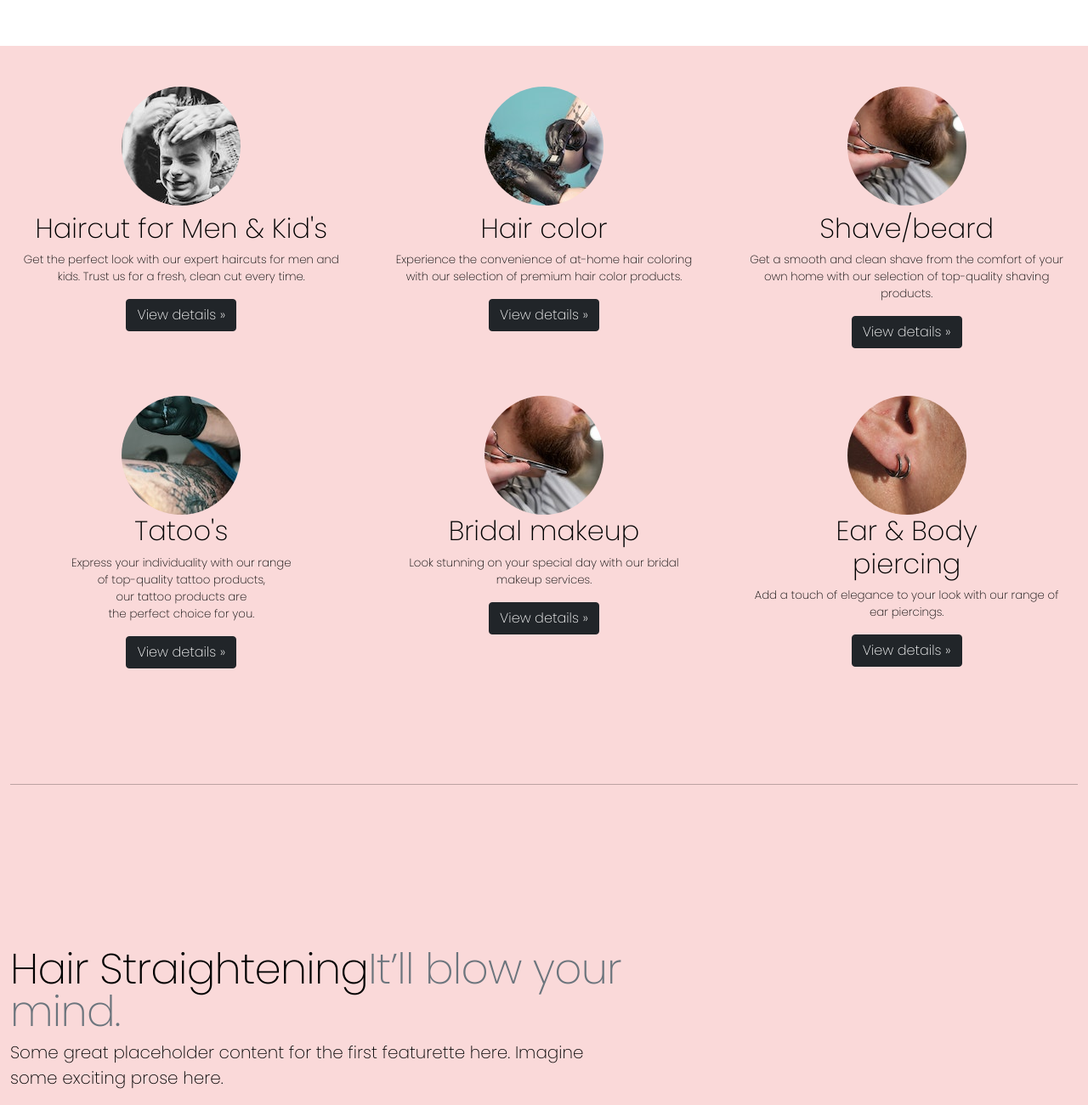
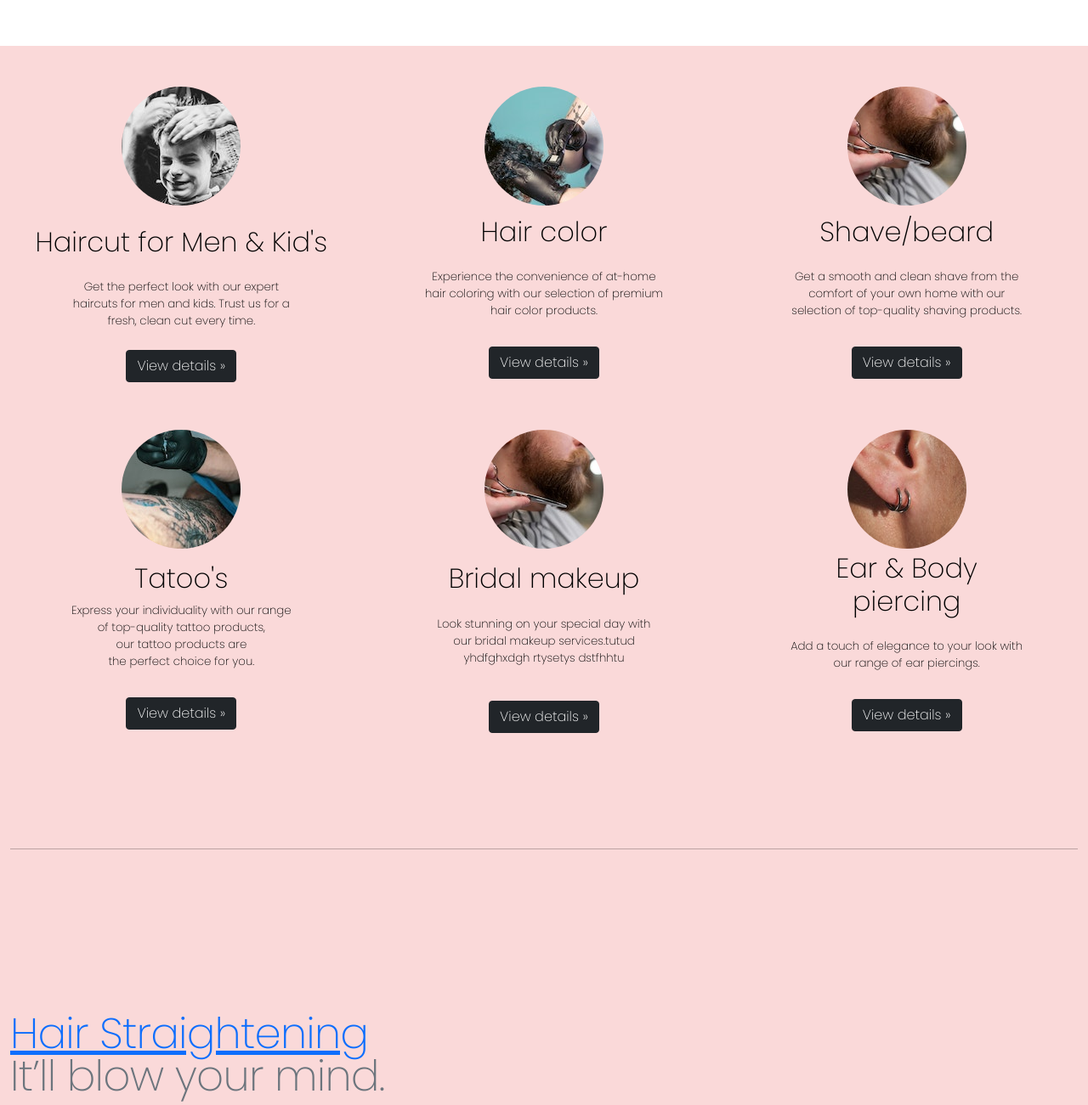
Before and after one commit to Prabhukum/mens_salon_project, a PHP site: page /SS/ in a window 1280 px wide. Shown: the part 394-1695 px from the top of the page at 85% size. Run offline with PHP 8.4, Linux system fonts and the light colour scheme; the visitor is signed in with stand-in values (Sample User, id 1); grey boxes are pictures that could not be loaded.

Commit message:
Update index.php

```diff
--- a/index.php
+++ b/index.php
@@ -87,7 +87,7 @@
     <div class="carousel-inner">
       <div class="carousel-item active">
         <video class="img-fluid" autoplay loop muted><source src="app\videos\V1 Adobeexpress.mp4" type="video/mp4" /></video>
-        <div class="carousel-caption d-none d-md-block">
+        <div class="carousel-caption d-md-block">
           <h1>Salon at home experience</h1>
           <p>"Welcome to the comfort of your own home, where luxury meets relaxation. Our salon at home experience is designed to make you feel pampered and rejuvenated, leaving you with a renewed sense of beauty and confidence.".</p>
           <p><a class="btn btn-lg btn-primary" href="#">Subscribe today</a></p>
@@ -95,14 +95,14 @@
       </div>
       <div class="carousel-item">
         <video class="img-fluid" autoplay loop muted><source src="app\videos\Pexels-Dronca-Rafael-7085993.mp4" type="video/mp4" /></video>
-        <div class="carousel-caption d-none d-md-block">
+        <div class="carousel-caption dd-md-block">
           <h5>Second slide label</h5>
           <p>Some representative placeholder content for the second slide.</p>
         </div>
       </div>
       <div class="carousel-item">
         <video class="img-fluid" autoplay loop muted><source src="app/videos/V3.mp4" type="video/mp4" /></video>
-        <div class="carousel-caption d-none d-md-block">
+        <div class="carousel-caption d-md-block">
           <h5>Third slide label</h5>
           <p>Some representative placeholder content for the third slide.</p>
         </div>
@@ -133,27 +133,27 @@
         <div class="col-lg-4 mt-5 ">
         <!-- <svg class="bd-placeholder-img rounded-circle" width="140" height="140" xmlns="http://www.w3.org/2000/svg" role="img" aria-label="Placeholder: 140x140" preserveAspectRatio="xMidYMid slice" focusable="false"><title>Placeholder</title><rect width="100%" height="100%" fill="#777"/><text x="50%" y="50%" fill="#777" dy=".3em">140x140</text></svg> -->
        <a href="haircut for men & kid's Card-Section.html"><img src="app/saloon/pexels-kevin-bidwell-9491365.jpg" class="rounded-circle  mb-2" width="140" height="140" alt=""></a>
-        <h2>Haircut for Men & Kid's</h2>
-        <p>Get the perfect look with our expert haircuts for men and kids. Trust us for a fresh, clean cut every time.</p>
-        <p><a class="btn btn-dark" href="haircut for men & kid's Card-Section.html">View details &raquo;</a></p>
+        <h2 class="mt-lg-3">Haircut for Men & Kid's</h2>
+        <p class="mt-lg-4 px-lg-5">Get the perfect look with our expert haircuts for men and kids. Trust us for a fresh, clean cut every time.</p>
+        <p><a class="btn btn-dark mt-lg-2" href="haircut for men & kid's Card-Section.html">View details &raquo;</a></p>
       </div><!-- /.col-lg-4 -->
 
        <!------------------------------------ Hair color -------------------->
       <div class="col-lg-4 mt-5">
         <!-- <svg class="bd-placeholder-img rounded-circle" width="140" height="140" xmlns="http://www.w3.org/2000/svg" role="img" aria-label="Placeholder: 140x140" preserveAspectRatio="xMidYMid slice" focusable="false"><title>Placeholder</title><rect width="100%" height="100%" fill="#777"/><text x="50%" y="50%" fill="#777" dy=".3em">140x140</text></svg> -->
         <a href="Hair color Card-Section.html"><img src="app/saloon/pexels-john-diez-7389074.jpg" class="rounded-circle  mb-2" width="140" height="140" alt=""></a>
-        <h2>Hair color</h2>
-        <p>Experience the convenience of at-home hair coloring with our selection of premium hair color products.</p>
-        <p><a class="btn btn-dark" href="Hair color Card-Section.html">View details &raquo;</a></p>
+        <h2 class="mt-lg-1">Hair color</h2>
+        <p class="mt-lg-4 px-lg-5">Experience the convenience of at-home hair coloring with our selection of premium hair color products.</p>
+        <p><a class="btn btn-dark mt-lg-3" href="Hair color Card-Section.html">View details &raquo;</a></p>
       </div><!-- /.col-lg-4 -->
 
       <!------------------------------------- shave/beard ---------------------------------------------- -->
       <div class="col-lg-4 mt-5">
         <!-- <svg class="bd-placeholder-img rounded-circle" width="140" height="140" xmlns="http://www.w3.org/2000/svg" role="img" aria-label="Placeholder: 140x140" preserveAspectRatio="xMidYMid slice" focusable="false"><title>Placeholder</title><rect width="100%" height="100%" fill="#777"/><text x="50%" y="50%" fill="#777" dy=".3em">140x140</text></svg> -->
         <a href="Shave_Beard_Card_Section.html"><img src="app/saloon/pexels-cottonbro-studio-3998419 (1).jpg" class="rounded-circle mb-2" width="140" height="140" alt=""></a>
-        <h2>Shave/beard</h2>
-        <p>Get a smooth and clean shave from the comfort of your own home with our selection of top-quality shaving products.</p>
-        <p><a class="btn btn-dark" href="Shave_Beard_Card_Section.html">View details &raquo;</a></p>
+        <h2 class="mt-lg-1">Shave/beard</h2>
+        <p class="mt-lg-4 px-lg-5">Get a smooth and clean shave from the comfort of your own home with our selection of top-quality shaving products.</p>
+        <p><a class="btn btn-dark mt-lg-3" href="Shave_Beard_Card_Section.html">View details &raquo;</a></p>
        </div><!-- /.col-lg-4 -->
     </div><!-- /.row -->
 
@@ -162,9 +162,9 @@
       <div class="col-lg-4  p-3 ">
         <!-- <svg class="bd-placeholder-img rounded-circle" width="140" height="140" xmlns="http://www.w3.org/2000/svg" role="img" aria-label="Placeholder: 140x140" preserveAspectRatio="xMidYMid slice" focusable="false"><title>Placeholder</title><rect width="100%" height="100%" fill="#777"/><text x="50%" y="50%" fill="#777" dy=".3em">140x140</text></svg> -->
         <a href="Tatoo Card-Section.html"><img src="app/saloon/pexels-fulvio-pessi-4655687.jpg" class="rounded-circle" width="140" height="140" alt=""></a>
-        <h2>Tatoo's</h2>
+        <h2 class="mt-lg-3">Tatoo's</h2>
         <p>Express your individuality with our range <br>of top-quality tattoo products,<br>our tattoo products are <br>the perfect choice for you.</p>
-        <p><a class="btn btn-dark" href="Tatoo Card-Section.html" >View details &raquo;</a></p>
+        <p><a class="btn btn-dark mt-lg-3" href="Tatoo Card-Section.html" >View details &raquo;</a></p>
       </div><!-- /.col-lg-4 -->
 
 
@@ -172,18 +172,18 @@
       <div class="col-lg-4 p-3 ">
         <!-- <svg class="bd-placeholder-img rounded-circle" width="140" height="140" xmlns="http://www.w3.org/2000/svg" role="img" aria-label="Placeholder: 140x140" preserveAspectRatio="xMidYMid slice" focusable="false"><title>Placeholder</title><rect width="100%" height="100%" fill="#777"/><text x="50%" y="50%" fill="#777" dy=".3em">140x140</text></svg> -->
         <a href="Bridal_Makeup_Card_Section.html"><img src="app/saloon/pexels-cottonbro-studio-3998419 (1).jpg" class="rounded-circle" width="140" height="140" alt=""></a>
-        <h2>Bridal makeup</h2>
-        <p>Look stunning on your special day with our bridal makeup services.</p>
-        <p><a class="btn btn-dark" href="Bridal_Makeup_Card_Section.html">View details &raquo;</a></p>
+        <h2 class="mt-lg-3">Bridal makeup</h2>
+        <p class="mt-lg-4 px-lg-5">Look stunning on your special day with our bridal makeup services.tutud yhdfghxdgh rtysetys dstfhhtu</p>
+        <p><a class="btn btn-dark mt-lg-4" href="Bridal_Makeup_Card_Section.html">View details &raquo;</a></p>
       </div><!-- /.col-lg-4 -->
 
       <!------------------------------ ear &body piercing -------------------------------------------->
       <div class="col-lg-4  p-3">
         <!-- <svg class="bd-placeholder-img rounded-circle" width="140" height="140" xmlns="http://www.w3.org/2000/svg" role="img" aria-label="Placeholder: 140x140" preserveAspectRatio="xMidYMid slice" focusable="false"><title>Placeholder</title><rect width="100%" height="100%" fill="#777"/><text x="50%" y="50%" fill="#777" dy=".3em">140x140</text></svg> -->
-        <a  href="Ear & Body Piercing.html" ><img src="app/saloon/pexels-maiza-campos-11390512.jpg"class="rounded-circle" width="140" height="140" alt=""></a>
-        <h2>Ear & Body <br>piercing</h2>
-        <p>Add a touch of elegance to your look with our range of ear piercings.</p>
-        <p><a class="btn btn-dark" href="Ear & Body Piercing.html">View details &raquo;</a></p>
+        <a href="Ear & Body Piercing.html" ><img src="app/saloon/pexels-maiza-campos-11390512.jpg"class="rounded-circle" width="140" height="140" alt=""></a>
+        <h2 class="mt-lg-1">Ear & Body <br>piercing</h2>
+        <p class="mt-lg-4 px-lg-5">Add a touch of elegance to your look with our range of ear piercings.</p>
+        <p><a class="btn btn-dark mt-lg-3" href="Ear & Body Piercing.html">View details &raquo;</a></p>
        </div><!-- /.col-lg-4 -->
     </div><!-- /.row -->
 
@@ -195,7 +195,7 @@
 
     <div class="row featurette">
       <div class="col-md-7">
-        <h2 class="featurette-heading">Hair Straightening<span class="text-muted">It’ll blow your mind.</span></h2>
+        <h2 class="featurette-heading"><a href="hair straightening page">Hair Straightening</a><span class="text-muted"><br>It’ll blow your mind.</span></h2>
         <p class="lead">Some great placeholder content for the first featurette here. Imagine some exciting prose here.</p>
       </div>
 
@@ -209,7 +209,7 @@
 
     <div class="row featurette">
       <div class="col-md-7 order-md-2">
-        <h2 class="featurette-heading">facial <span class="text-muted">See for yourself.</span></h2>
+        <h2 class="featurette-heading"><a href="faical page">facial </a><span class="text-muted">See for yourself.</span></h2>
         <p class="lead">Another featurette? Of course. More placeholder content here to give you an idea of how this layout would work with some actual real-world content in place.</p>
       </div>
       <div class="col-md-5 order-md-1">
@@ -222,7 +222,7 @@
 
     <div class="row featurette"> <!-- image container backgound -->
       <div class="col-md-7">
-        <h2 class="featurette-heading">And lastly,Head massage<span class="text-muted">Checkmate.</span></h2>
+        <h2 class="featurette-heading">And lastly,<a href="head massage page">Head massage</a><span class="text-muted">Checkmate.</span></h2>
         <p class="lead">And yes, this is the last block of representative placeholder content. Again, not really intended to be actually read, simply here to give you a better view of what this would look like with some actual content. Your content.</p>
       </div>
       <div class="col-md-5">
```
